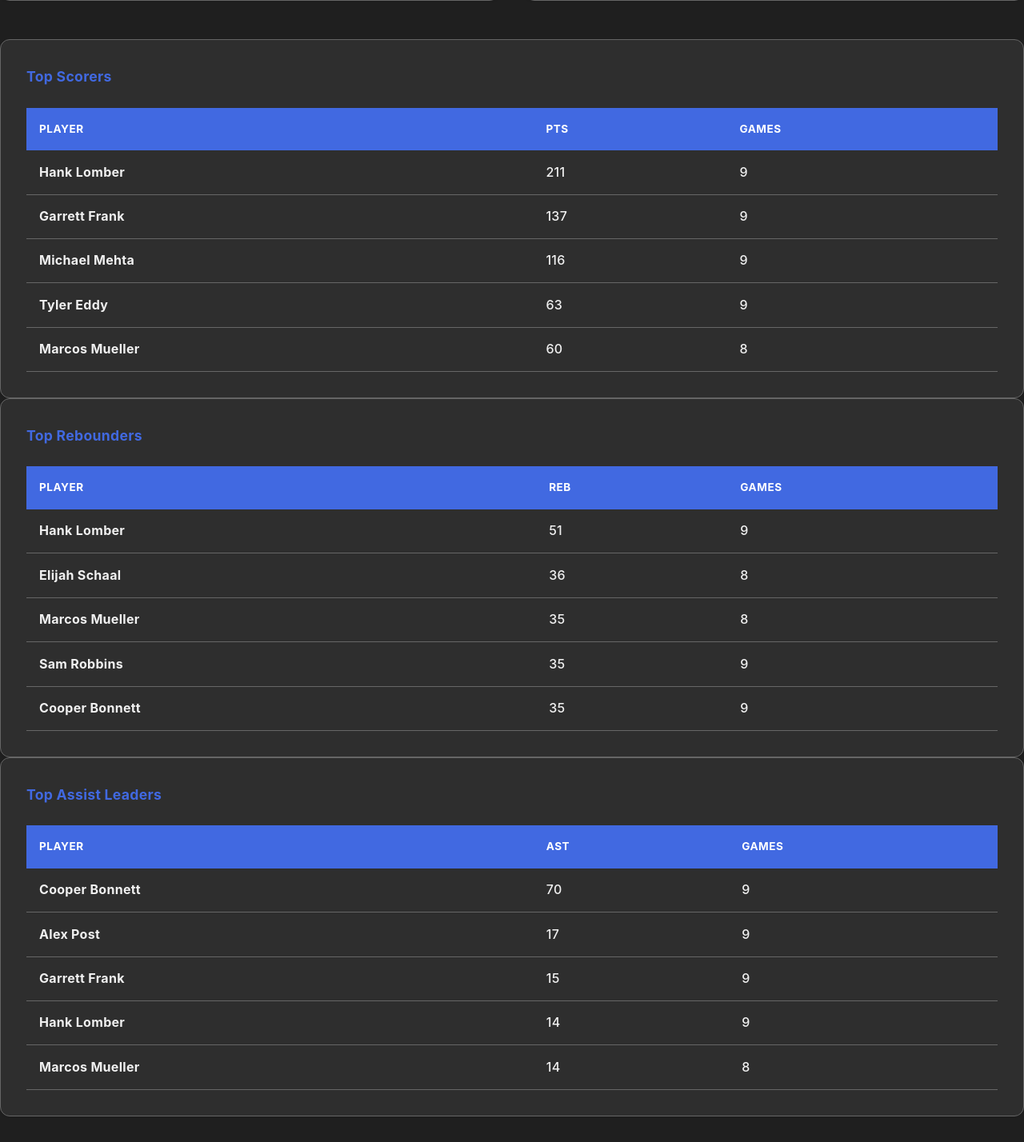
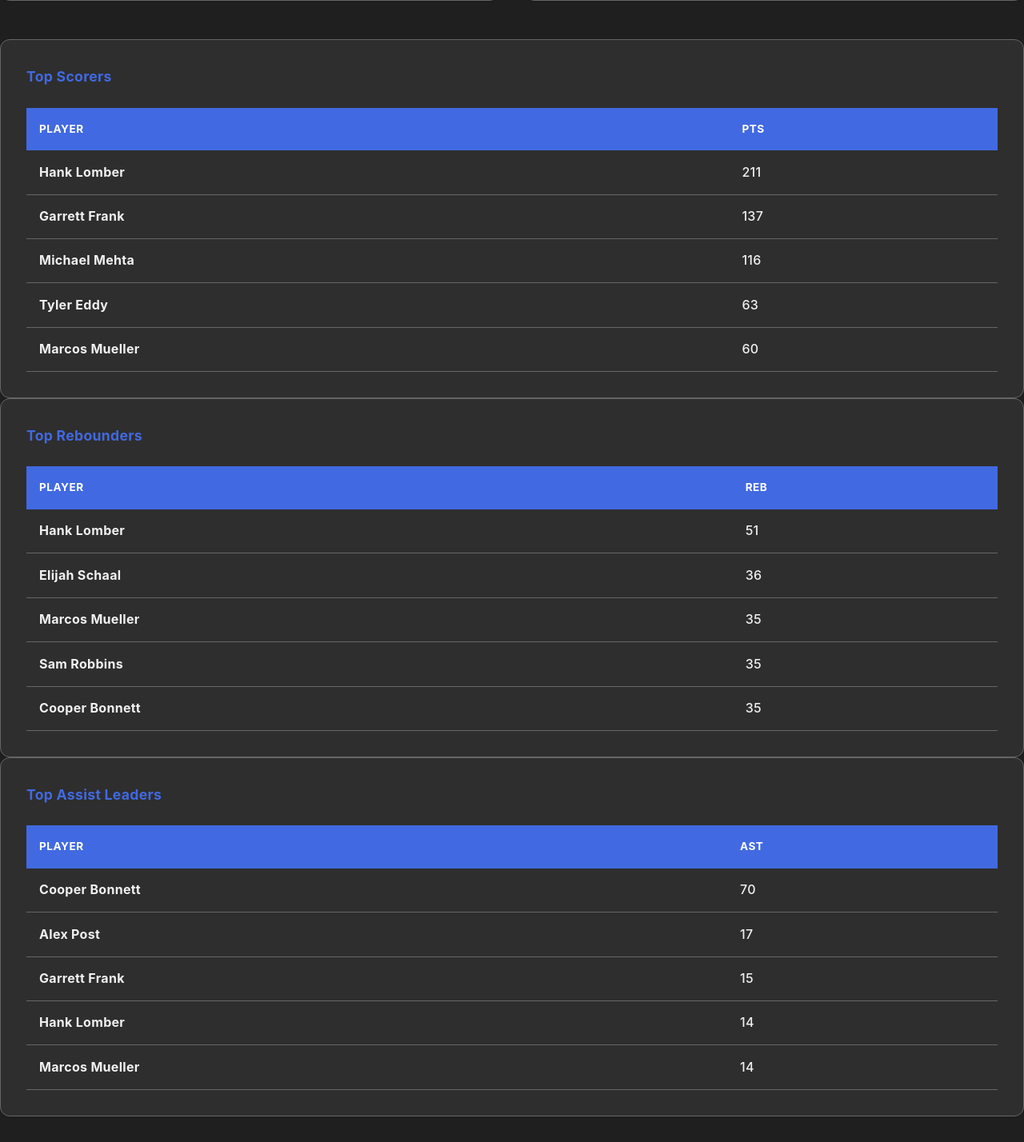
Before and after one commit to Gavino1730/Stats, a Flask app: page / in a window 1280 px wide. Shown: the part 1599-3027 px from the top of the page at 80% size. Run offline with Flask 3, Linux system fonts and the light colour scheme.

Commit message:
Remove Games column from leaderboards - only show Player and stat totals

```diff
--- a/static/dashboard.js
+++ b/static/dashboard.js
@@ -71,7 +71,6 @@ async function loadLeaderboards() {
             <tr>
                 <td><strong>${p.name}</strong></td>
                 <td>${p.pts}</td>
-                <td>${p.games}</td>
             </tr>
         `).join('');
         document.getElementById('top-scorers').innerHTML = scorersHtml;
@@ -81,7 +80,6 @@ async function loadLeaderboards() {
             <tr>
                 <td><strong>${p.name}</strong></td>
                 <td>${p.reb}</td>
-                <td>${p.games}</td>
             </tr>
         `).join('');
         document.getElementById('top-rebounders').innerHTML = reboundersHtml;
@@ -91,7 +89,6 @@ async function loadLeaderboards() {
             <tr>
                 <td><strong>${p.name}</strong></td>
                 <td>${p.asst}</td>
-                <td>${p.games}</td>
             </tr>
         `).join('');
         document.getElementById('top-assists').innerHTML = assistsHtml;
--- a/templates/dashboard.html
+++ b/templates/dashboard.html
@@ -85,7 +85,6 @@
                     <tr>
                         <th>Player</th>
                         <th>PTS</th>
-                        <th>Games</th>
                     </tr>
                 </thead>
                 <tbody id="top-scorers"></tbody>
@@ -98,7 +97,6 @@
                     <tr>
                         <th>Player</th>
                         <th>REB</th>
-                        <th>Games</th>
                     </tr>
                 </thead>
                 <tbody id="top-rebounders"></tbody>
@@ -111,7 +109,6 @@
                     <tr>
                         <th>Player</th>
                         <th>AST</th>
-                        <th>Games</th>
                     </tr>
                 </thead>
                 <tbody id="top-assists"></tbody>
```
